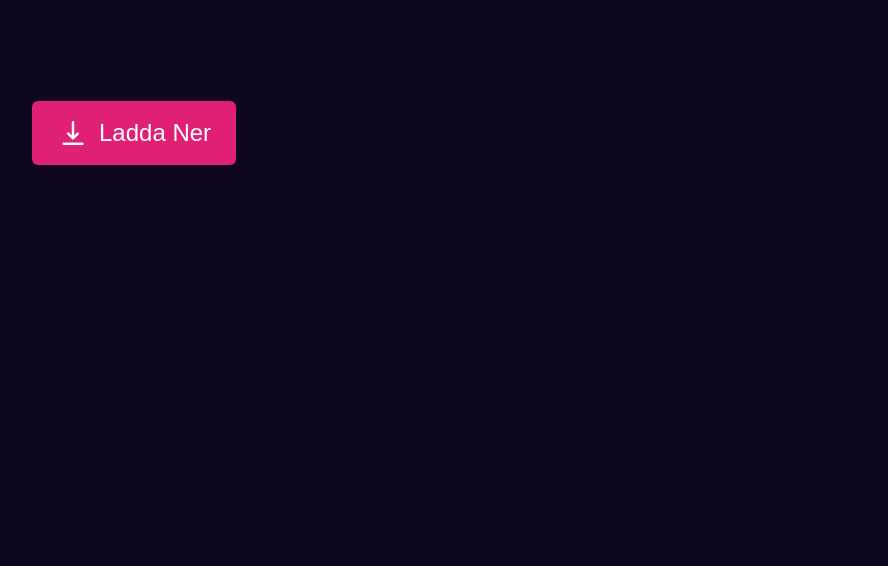
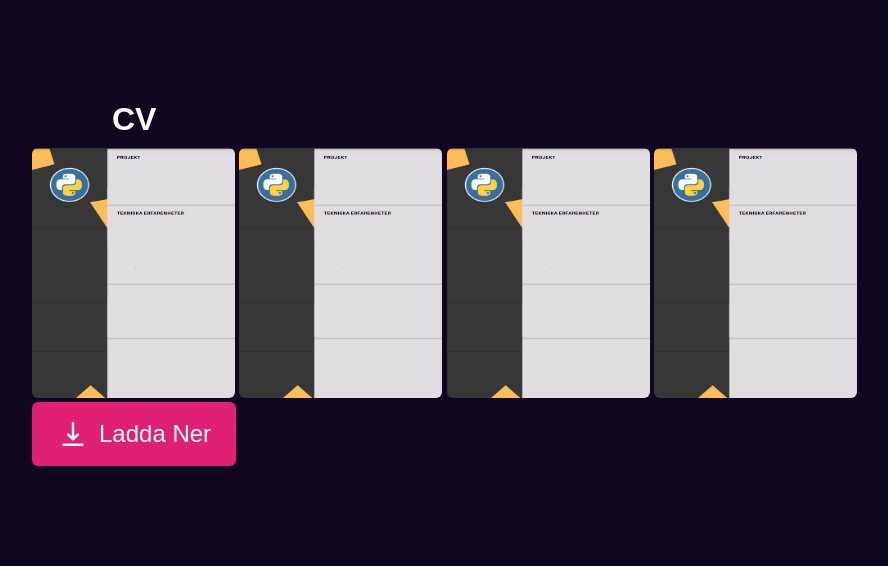
Before and after one commit to elvirvelagic/personalwebsite, a Flask app: page / in a window 1280 px wide. Shown: the part 1395-1961 px from the top of the page, without its empty margins (68-956 px from the left). Before the commit the page ends 1560 px from the top, so only its background shows below. Run offline with Flask 2, Linux system fonts and the light colour scheme.

Commit message:
added imgs

```diff
--- a/website/static/style.css
+++ b/website/static/style.css
@@ -82,3 +82,15 @@
     font-size: 1.5rem;
     padding-left: 10px;
   }
+.sec-2 h3
+{
+  font-size: 2em;
+  padding-left: 80px;
+  padding-bottom: 10px;
+  color: #fff;
+}
+.sec-2 img
+{
+
+  border-radius: 6px;
+}
--- a/website/templates/index.html
+++ b/website/templates/index.html
@@ -27,12 +27,20 @@
         </section>
 
         <section class="sec-2">
+
+            <h3>CV</h3>
+            <img src="{{ url_for('static', filename='images/cv.png')}}" height="250" width="203">
+            <img src="{{ url_for('static', filename='images/cv.png')}}" height="250" width="203">
+            <img src="{{ url_for('static', filename='images/cv.png')}}" height="250" width="203">
+            <img src="{{ url_for('static', filename='images/cv.png')}}" height="250" width="203">
+
             <a href="{{ url_for('static', filename='CV-ElvirVelagic.pdf')}}">
                 <button type="button" data-download=""class="download-btn" data-timer="10">
                     <span class="icon material-symbols-rounded">vertical_align_bottom</span>
                     <span class="text">Ladda Ner</span>
                 </button>
             </a>
+
 
 
         </section>
```
Also changed, not shown: website/static/images/cv.png (added).
